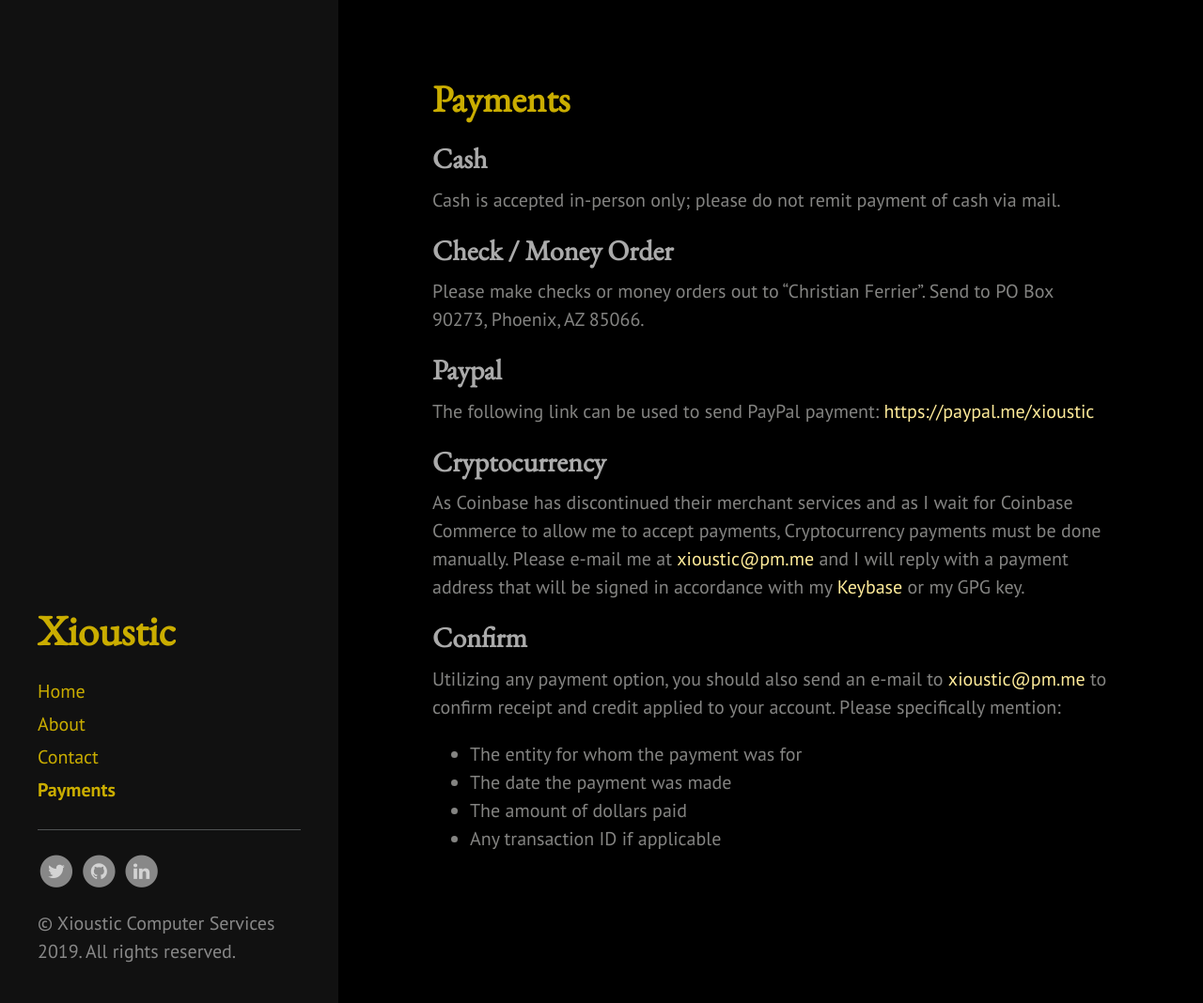
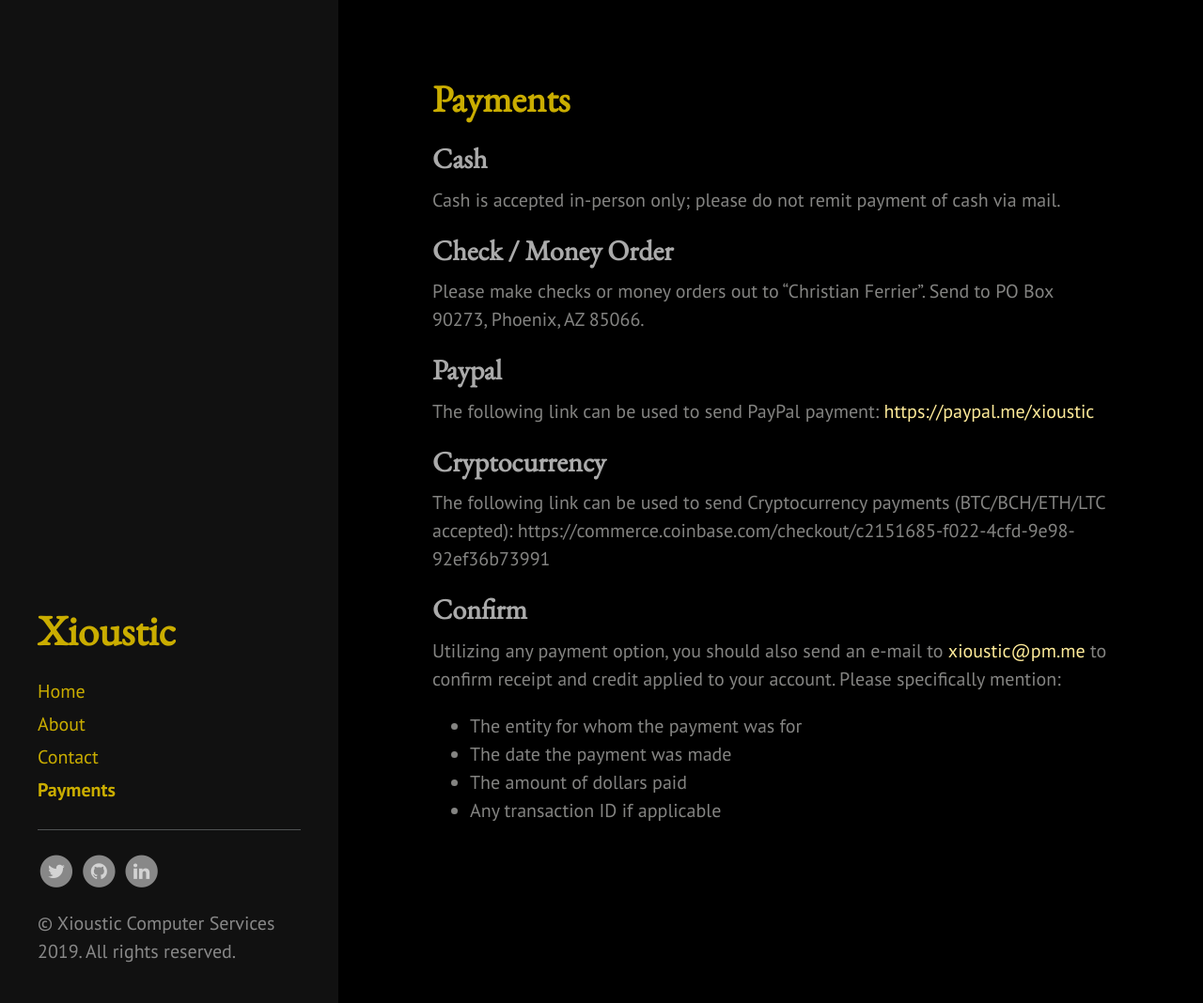
Before and after one commit to Xioustic/xioustic.github.io, a Jekyll site: the page built from payment.md, in a window 1280 px wide and 1068 px high. Shown: the whole window at 94% size. Built offline with Jekyll 4.4.1, drawn with Linux system fonts in a browser that asks for light colours; nearby versions of some CDN libraries.

Commit message:
Update payment.md

```diff
--- a/payment.md
+++ b/payment.md
@@ -13,7 +13,7 @@
 The following link can be used to send PayPal payment: [https://paypal.me/xioustic](https://paypal.me/xioustic)
 
 ## Cryptocurrency
-As Coinbase has discontinued their merchant services and as I wait for Coinbase Commerce to allow me to accept payments, Cryptocurrency payments must be done manually. Please e-mail me at [xioustic@pm.me](mailto:xioustic@pm.me) and I will reply with a payment address that will be signed in accordance with my [Keybase](https://xioustic.com/keybase.txt) or my GPG key.
+The following link can be used to send Cryptocurrency payments (BTC/BCH/ETH/LTC accepted): https://commerce.coinbase.com/checkout/c2151685-f022-4cfd-9e98-92ef36b73991
 
 ## Confirm
 Utilizing any payment option, you should also send an e-mail to [xioustic@pm.me](mailto:xioustic@pm.me) to confirm receipt and credit applied to your account. Please specifically mention:
```
